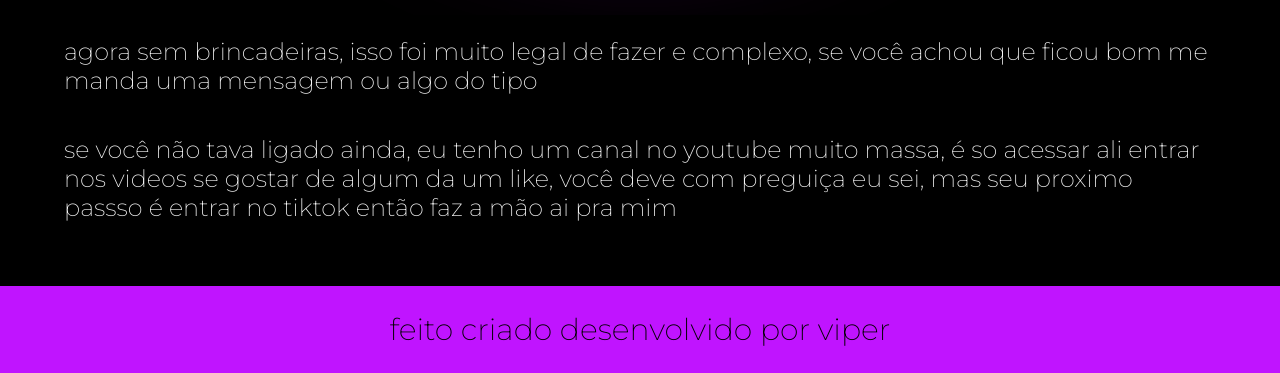
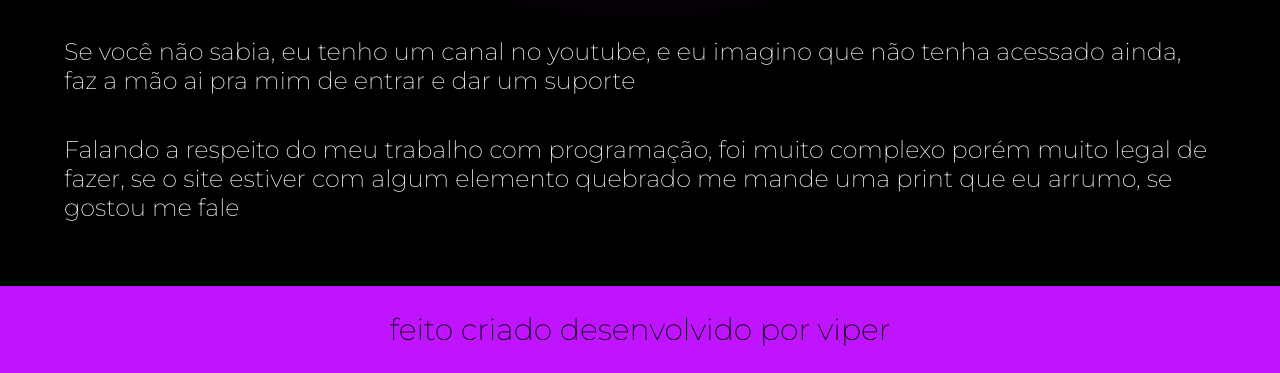
Before and after one commit to ViperBY7274/primeiro__projeto, a plain HTML site: page about.html in a window 1280 px wide. Shown: the part 1002-1375 px from the top of the page. Drawn offline with nearby package versions, Linux system fonts and the light colour scheme.

Commit message:
Add files via upload

```diff
--- a/about.html
+++ b/about.html
@@ -18,8 +18,10 @@
     <main class="apresentacao">
         <section class="apresentacao__conteudo">
             <h1 class="apresentacao__conteudo__titulo">sobre mim</h1>
-            <p class="apresentacao__conteudo__texto">agora sem brincadeiras, isso foi muito legal de fazer e complexo, se você achou que ficou bom me manda uma mensagem ou algo do tipo</p>
-            <p class="apresentacao__conteudo__texto"> se você não tava ligado ainda, eu tenho um canal no youtube muito massa, é so acessar ali entrar nos videos se gostar de algum da um like, você deve com preguiça eu sei, mas seu proximo passso é entrar no tiktok então faz a mão ai pra mim </p>
+            <p class="apresentacao__conteudo__texto">Se você não sabia, eu tenho um canal no youtube, e eu imagino que não tenha acessado ainda, faz a mão ai pra mim de entrar e dar um suporte</p>
+            <p class="apresentacao__conteudo__texto">Falando a respeito do meu trabalho com programação, foi muito complexo porém muito legal de fazer,
+            se o site estiver com algum elemento quebrado me mande uma print que eu arrumo, se gostou me fale</p>
+
         </section>
         <img class="imagem__viper" src="./assets/vipertrue.jpeg" alt="viper">
     </main>
```
